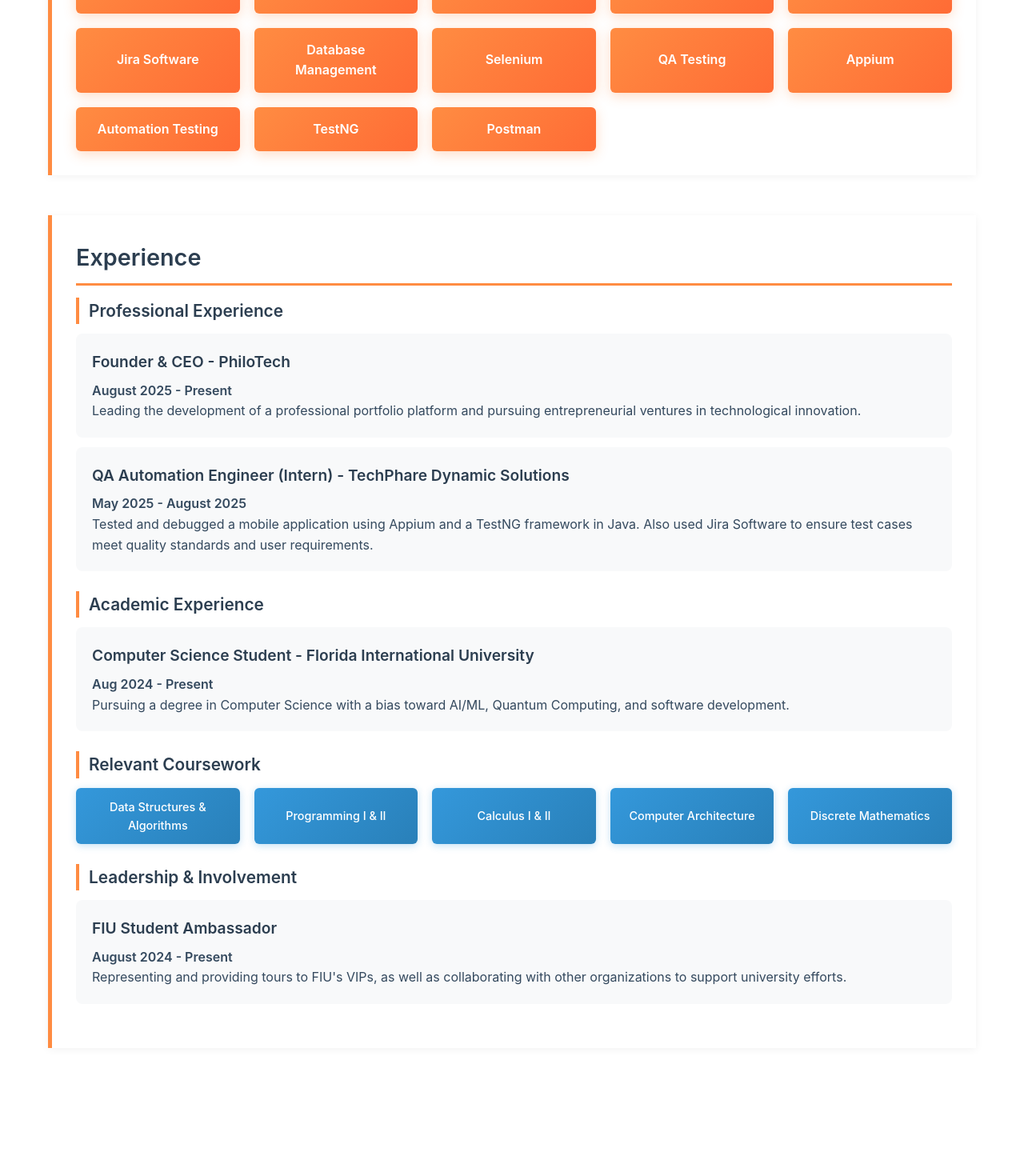
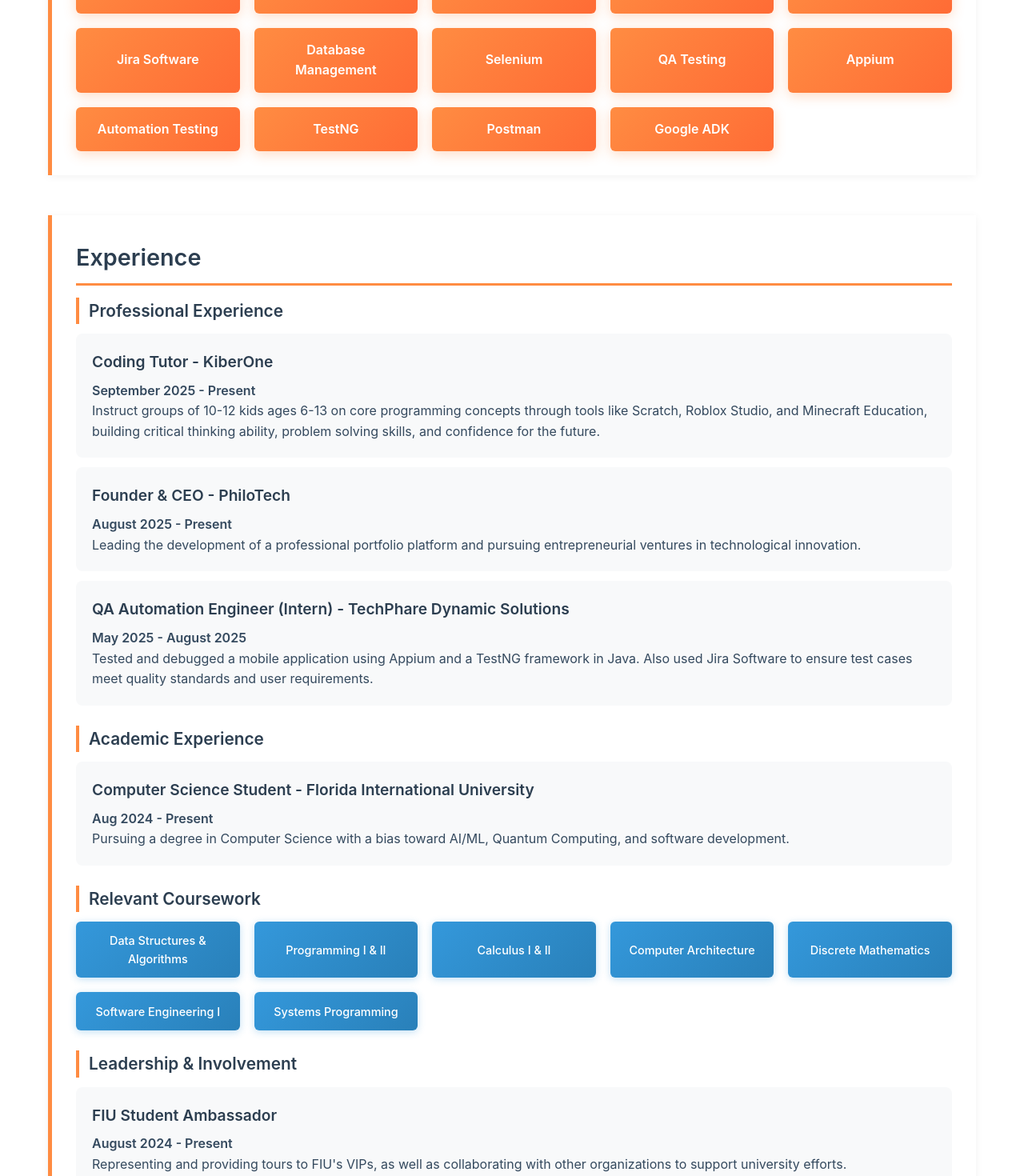
Before and after one commit to chrisb9085/philotech-website, a React (Vite) app in the folder frontend/: page /about in a window 1280 px wide. Shown: the part 640-2110 px from the top of the page at 80% size. Before the commit the page ends 1985 px from the top, so only its background shows below. Built offline with nearby package versions, Linux system fonts and the light colour scheme.

Commit message:
Added new job and new project

```diff
--- a/frontend/src/pages/About.jsx
+++ b/frontend/src/pages/About.jsx
@@ -42,6 +42,7 @@
               <div className="skill-item">Automation Testing</div>
               <div className="skill-item">TestNG</div>
               <div className="skill-item">Postman</div>
+              <div className="skill-item">Google ADK</div>
             </div>
           </div>
 
@@ -51,6 +52,13 @@
 
             <div className="experience-category">
               <h3>Professional Experience</h3>
+              <div className="experience-item">
+                <h4>Coding Tutor - KiberOne</h4>
+                <p className="experience-period">September 2025 - Present</p>
+                <p>Instruct groups of 10-12 kids ages 6-13 on core programming concepts through tools like Scratch, Roblox Studio, and Minecraft Education, building
+                  critical thinking ability, problem solving skills, and confidence for the future.
+                </p>
+              </div>
               <div className="experience-item">
                 <h4>Founder & CEO - PhiloTech</h4>
                 <p className="experience-period">August 2025 - Present</p>
@@ -80,6 +88,8 @@
                 <div className="course-item">Calculus I & II</div>
                 <div className="course-item">Computer Architecture</div>
                 <div className="course-item">Discrete Mathematics</div>
+                <div className="course-item">Software Engineering I</div>
+                <div className="course-item">Systems Programming</div>
               </div>
             </div>
 
--- a/frontend/src/pages/Projects.jsx
+++ b/frontend/src/pages/Projects.jsx
@@ -2,6 +2,7 @@
 import '../styling/Projects.css';
 import runwai from '../assets/images/runwai_logo.png';
 import nnfs from '../assets/images/nn-logo1.jpg';
+import l_quest from '../assets/images/lifequest_logo.png';
 
 
 function Projects() {
@@ -10,7 +11,7 @@
       id: 1,
       title: "RunwAI",
       description: "RunwAI is a personal AI stylist that uses images of your own clothing to generate stylish outfits based on inputs like weather, occasion and color preference. Initially started as an Init BUILD project, RunwAI has since evolved into a fully launched site.",
-      technologies: ["React", "Flask", "Supabase", "OpenAI's CLIP"],
+      technologies: ["Python", "Javascript", "React", "Flask", "Supabase", "OpenAI's CLIP"],
       image: runwai,
       github: "https://github.com/chrisb9085/outfit-ai",
       site: "https://runwai-stylist.vercel.app/login"
@@ -22,14 +23,15 @@
       technologies: ["Python", "Numpy"],
       image: nnfs,
       github:"https://github.com/chrisb9085/nn-from-scratch"
+    },
+    {
+      id: 3,
+      title: "LifeQuest",
+      description: "LifeQuest is your personal gameified AI life coach, designed to motivate you by smartly scheduling tasks and integrating with your personal calendar. It also rewards you with experience points for completing tasks, compete with your friends to see who can hold the longest login streak or reach the higher level!",
+      technologies: ["Python", "Javascript", "React", "Fast API", "Supabase", "Gemini 2.0", "Google ADK", "Google OAuth"],
+      image: l_quest,
+      github: "https://github.com/chrisb9085/agentic-routine"
     }
-    /*
-      id: 3,
-      title: "ProfilePilot",
-      description: "ProfilePilot is a platform that allows users to sync their professional profiles with their resumes. ProfilePilot scans a user's resume and checks for any new or updated information, and then updates the user's profile accordingly. Then, using web automation technology, ProfilePilot automatically updates professional profiles on sites like LinkedIn, Handshake, Indeed, and more.",
-      technologies: ["React", "Flask", "Supabase", "Selenium", "OpenAI's GPT-4o"],
-      image: "Image"
-    */
   ];
 
   return (
```
Also changed, not shown: frontend/src/assets/images/lifequest_logo.png (added), 1 other file (tests, documents, lock files or other folders).
